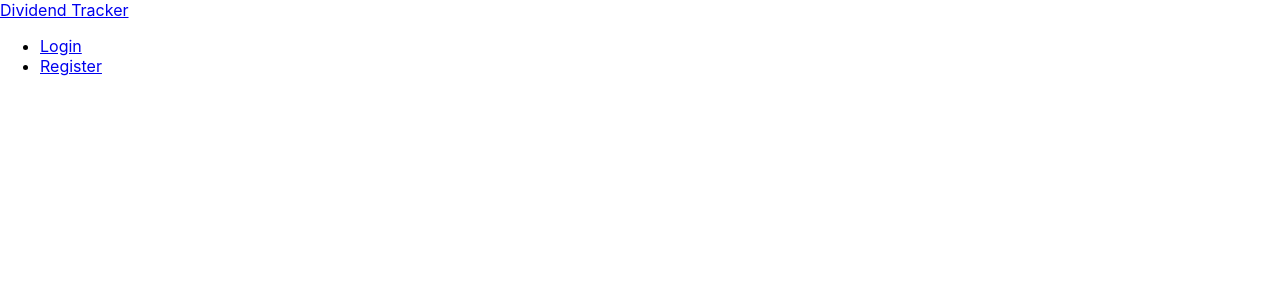
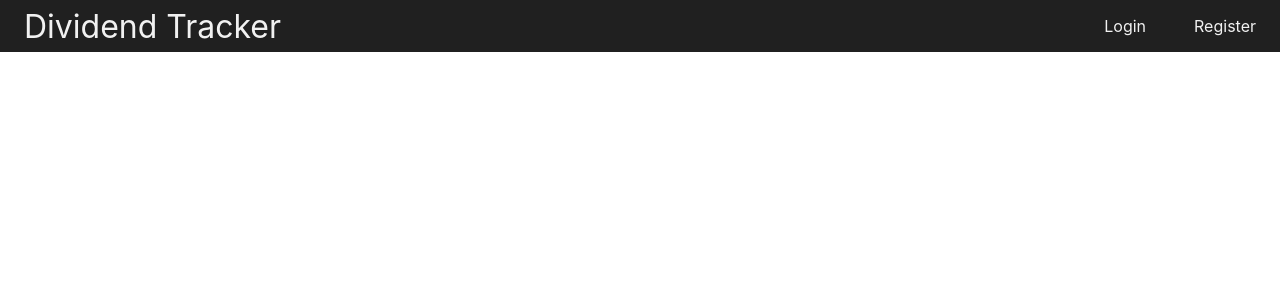
Before and after one commit to rtpascual/dividend-tracker-frontend-react, a React (Create React App) app: page / in a window 1280 px wide. Shown: the top 300 px of the page. Built offline with nearby package versions, Linux system fonts and the light colour scheme.

Commit message:
Updated header component

```diff
--- /dev/null
+++ b/src/components/Header.css
@@ -0,0 +1,31 @@
+a {
+  text-decoration: none;
+  color: #f1f1f1;
+  padding: 0.5rem;
+}
+
+ul {
+  list-style: none;
+}
+
+.header {
+  display: flex;
+  justify-content: space-between;
+  align-items: center;
+  background-color: #202020;
+}
+
+.header ul {
+  display: flex;
+  justify-content: space-between;
+  align-items: center;
+}
+
+.header ul li {
+  margin: 0 1rem 0 1rem;
+}
+
+.logo {
+  font-size: xx-large;
+  margin-left: 1rem;
+}
--- a/src/components/Header.jsx
+++ b/src/components/Header.jsx
@@ -1,6 +1,8 @@
 import { Link, useNavigate } from "react-router-dom";
 import { useSelector, useDispatch } from "react-redux";
 import { logout, reset } from "../features/auth/authSlice.js";
+
+import "./Header.css";
 
 export default function Header() {
   const navigate = useNavigate();
```
